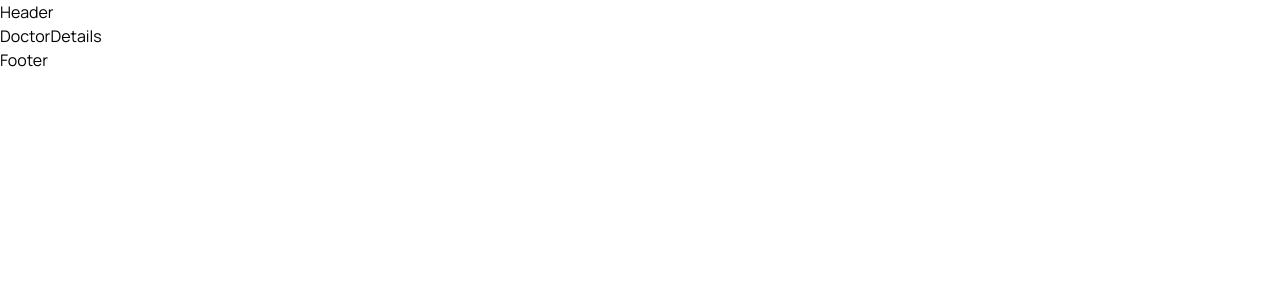
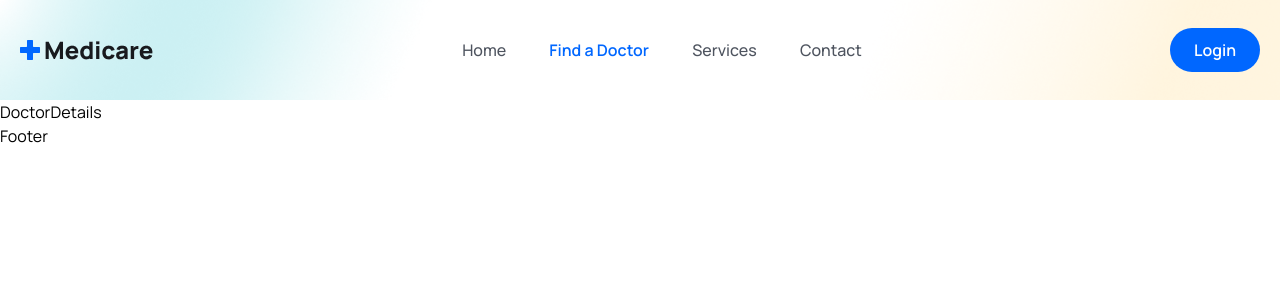
Before and after one commit to ayushpandeyy007/Doctor-Booking-System, a React (Vite) app in the folder frontend/: page /doctors/1 in a window 1280 px wide. Shown: the top 300 px of the page. Built offline with nearby package versions, Linux system fonts and the light colour scheme.

Commit message:
header complete

```diff
--- a/frontend/src/App.css
+++ b/frontend/src/App.css
@@ -9,3 +9,43 @@
 body {
   font-family: "Manrope", sans-serif;
 }
+
+.sticky__header{
+  width:100%;
+  height:80px;
+  line-heignt:80px;
+  position:sticky;
+  top:0;
+  left:0;
+  z-index:99999;
+  box-shadow:3px 3px -8px 3px #ddd;
+}
+
+@media only screen  and (max-width :768px){
+.navigation{
+  width:100%;
+  height:100%;
+  position:fixed;
+  top:0;
+  left:0;
+  z-index :100;
+  background: #00000084;
+  display:none;
+}
+.menu{
+  width:15rem;
+  height:100%;
+  position:absolute;
+  top:0;
+  right:0;
+  background:#fff;
+  z-index:200;
+  flex-direction:column;
+  justify-content:center;
+  align-items:center;
+  line-height:30px;
+}
+.show__menu{
+  display: block;
+}
+}
--- a/frontend/src/components/Header/Header.jsx
+++ b/frontend/src/components/Header/Header.jsx
@@ -1,9 +1,95 @@
-import React from 'react'
+import React, {useEffect, useRef} from "react";
+import logo from "../../assets/images/logo.png";
+import userImg from "../../assets/images/avatar-icon.png"
+import {BiMenu} from 'react-icons/bi'
+import {NavLink, Link} from 'react-router-dom'
+const navlinks=[
+  {
+    path:'/home',
+    display: 'Home'
+  },
+  {
+    path:'/doctors',
+    display: 'Find a Doctor'
+  },
+  {
+    path:'/Services',
+    display: 'Services'
+  },
+  {
+    path:'/contact',
+    display: 'Contact'
+  },
 
+]
 const Header = () => {
-  return (
-    <div>Header</div>
-  )
+  const headerRef=useRef(null)
+  const menuRef = useRef(null)
+
+
+const handleStickyHeader =()=>{
+  window.addEventListener('scroll', ()=>{
+  if (document.body.scrollTop> 80 || document.documentElement.scrollTop>80){
+    headerRef.current.classList.add('sticky__header')
+  }else{
+    headerRef.current.classList.add('sticky__header')
+  }
+  })
 }
 
-export default Header
+useEffect(() => {
+  handleStickyHeader()
+  return () => window.removeEventListener('scroll',handleStickyHeader)
+})
+
+const toggleMenu=( )=> menuRef.current.classList.toggle('show__menu')
+
+  return (
+    <header className="header flex items-center" ref={headerRef}>
+      <div className="container">
+        <div className="flex items-center justify-between">
+          <div>
+            <img src={logo} alt="" />
+          </div>
+
+          <div className="navigation" ref={menuRef} onClick={toggleMenu}>
+            <ul className="menu flex items-center gap-[2.7rem]">
+              {navlinks.map((link, index) => (
+                <li key={index}>
+                  <NavLink
+                    to={link.path}
+                    className={(navClass) =>
+                      navClass.isActive
+                        ? "text-primaryColor text- [16px] leading-7 font-[600]"
+                        : "text-textColor text- [16px] leading-7 font-[500] hover:text-primaryColor"
+                    }
+                  >
+                    {link.display}
+                  </NavLink>
+                </li>
+              ))}
+            </ul>
+          </div>
+
+          <div className="flex items-center gap-4">
+            <div className="hidden">
+              <Link to='/'>
+                <figure className="w-[35px] h-[35px] rounded-full cursor-pointer">
+                  <img src={userImg} className='w-full rounded-full' alt="" />
+                </figure>
+              </Link>
+            </div>
+            <Link to='/login'>
+              <button className="bg-primaryColor py-2 px-6 text-white font-[600] h-[44px] flex items-center justify-center rounded-[50px]">Login</button>
+            </Link>
+            <span className="md:hidden" onClick={toggleMenu}>
+              <BiMenu className="w-6 h-6 cursor-pointer"/>
+            </span>
+          </div>
+        </div>
+      </div>{" "}
+    </header>
+  );
+};
+
+export default Header;
--- a/frontend/src/index.css
+++ b/frontend/src/index.css
@@ -23,6 +23,10 @@
   .text__para {
     @apply text-[18px] leading-[30px] font-[400] text-textColor mt-[18px];
   }
+
+  .header {
+    @apply bg-[url('./assets/images/mask.png')] bg-no-repeat bg-center bg-cover w-full h-[100px] leading-[100px];
+  }
 }
 
 @media only screen and (max-width: 1024px) {
```
